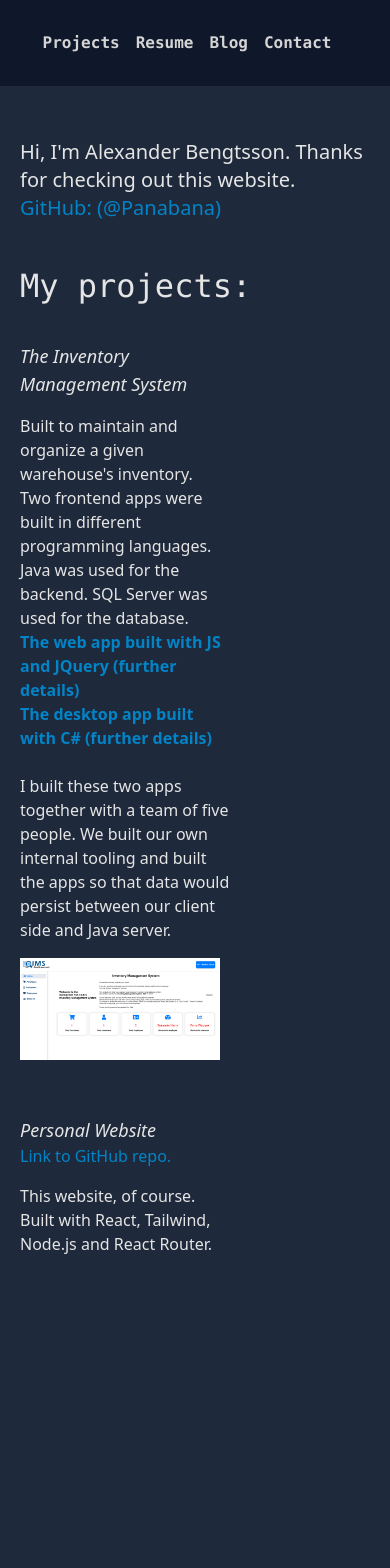
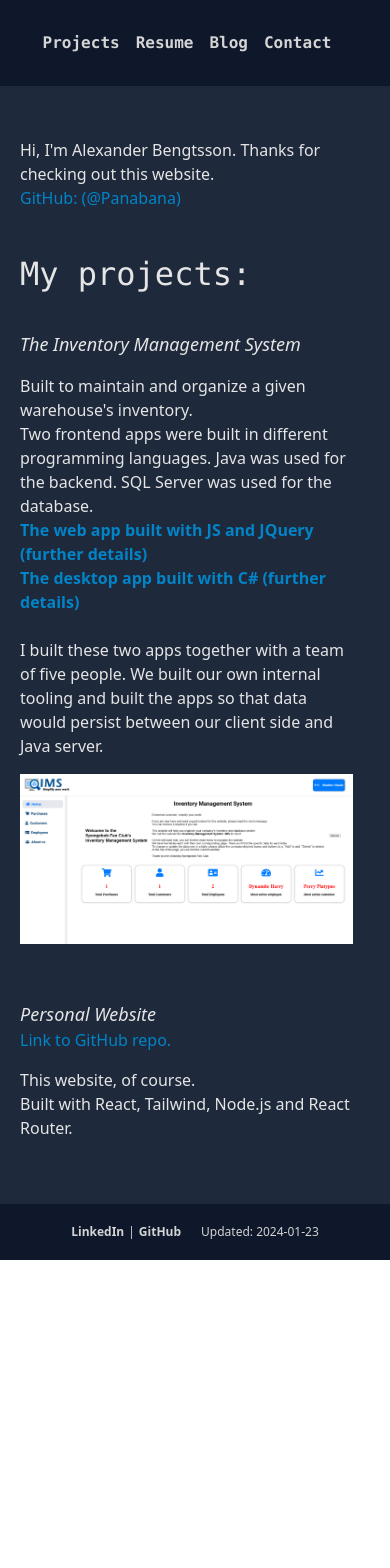
Before and after one commit to Panabana/panabana-portfolio-2024, a React (Create React App) app: page / in a window 390 px wide. Shown: the top 1568 px of the page. After the commit the page ends 1260 px from the top, so only its background shows below. Built offline with nearby package versions, Linux system fonts and the light colour scheme.

Commit message:
Width format on homepage for mobile

```diff
--- a/src/pages/Projects.js
+++ b/src/pages/Projects.js
@@ -8,14 +8,14 @@ export default function Projects() {
         <div id="projects" className="container mx-auto min-h-dvh justify-center body-font">
           <div className="container px-5 mx-auto text-left lg:px-40">
             <div>
-              <h2 className="text-xl mt-5">
+              <h2 className="text-base sm:text-xl mt-5">
                 Hi, I'm Alexander Bengtsson. Thanks for checking out this website.
               </h2>
               <a
                 href="https://www.github.com/panabana/"
                 target="_blank"
                 rel="noopener noreferrer"
-                className="text-xl text-sky-600 hover:underline">
+                className="text-base sm:text-xl text-sky-600 hover:underline">
                 GitHub: (@Panabana)
               </a>
               <br className="hidden lg:inline-block" />
@@ -25,8 +25,8 @@ export default function Projects() {
                 My projects:
               </h3>
             </div>
-            <div className="grid grid-rows-2 grid-cols-1 ">
-              <div className="container w-[60%] mb-8">
+            <div className="grid grid-flow-row auto-row-max">
+              <div className="container w-[95%] sm:w-[60%] mb-8">
                 <h4 className="text-lg sm:text-xl font-medium mt-4 italic">
                   The Inventory Management System
                 </h4>
@@ -51,13 +51,13 @@ export default function Projects() {
                   <br /><br />
                   I built these two apps together with a team of five people. We built our own internal tooling and built the apps so that data would persist between our client side and Java server.
                 </p>
-                <div className="container w-[95%] md:w-[100%]">
+                <div className="container w-[100%] md:w-[100%]">
                   <img
                     src="./screenshots/startScreenIMS.png"
                     alt="Screenshot of the Inventory Management System start screen" />
                 </div>
               </div>
-              <div className="container w-[60%] mb-0">
+              <div className="container w-[95%] sm:w-[60%] mb-8">
                 <h4 className="text-lg sm:text-xl font-medium mt-6 italic">
                   Personal Website
                 </h4>
```
